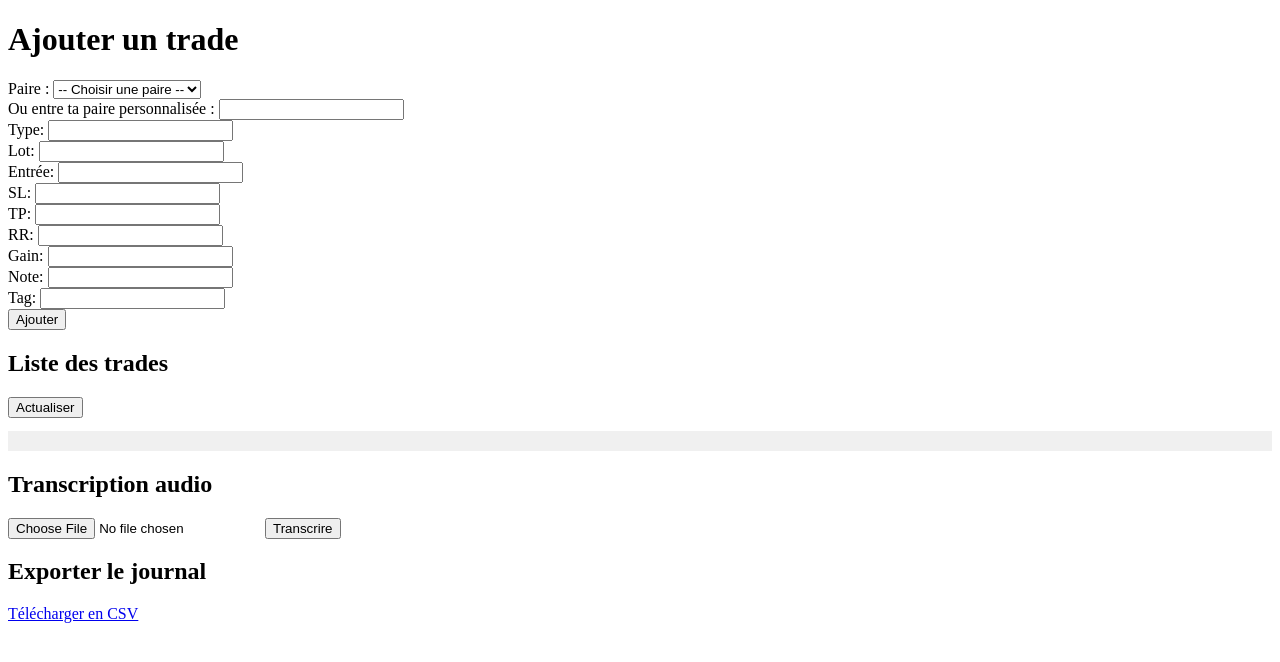
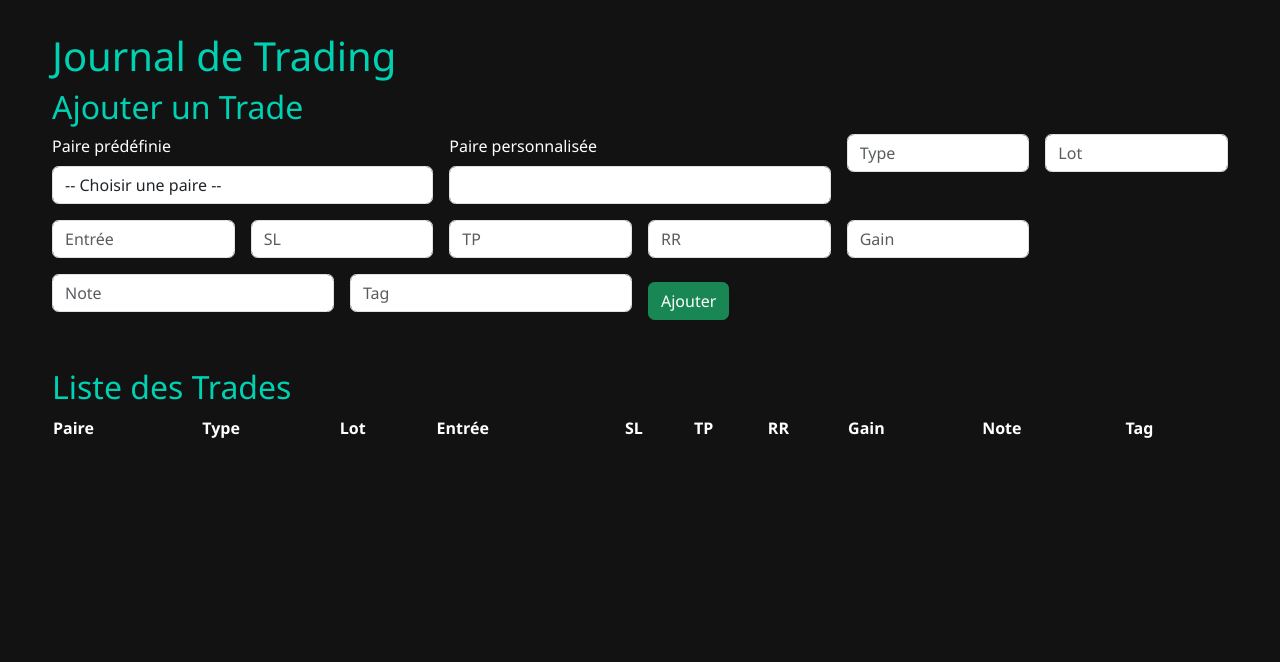
Before and after one commit to Yllen34/MindTraderPro, a Flask app: page /api/test-journal in a window 1280 px wide. Shown: the top 662 px of the page. Run offline with Flask 3, Linux system fonts and the light colour scheme; lists and menus that the app fills with data are empty; some libraries are stand-ins or nearby versions.

Commit message:
Update journal_tester.html

```diff
--- a/backend/templates/journal_tester.html
+++ b/backend/templates/journal_tester.html
@@ -2,13 +2,47 @@
 <html lang="fr">
 <head>
     <meta charset="UTF-8">
-    <title>Journal de Trading - Test</title>
+    <title>Journal de Trading - Interface Avancée</title>
+    <link rel="stylesheet" href="https://cdn.datatables.net/1.13.6/css/jquery.dataTables.min.css">
+    <link rel="stylesheet" href="https://cdn.jsdelivr.net/npm/bootstrap@5.3.3/dist/css/bootstrap.min.css">
+    <style>
+        body {
+            background-color: #121212;
+            color: #fff;
+            padding: 2rem;
+            font-family: 'Segoe UI', sans-serif;
+        }
+        .form-control, .btn {
+            border-radius: 0.4rem;
+        }
+        .container {
+            max-width: 1200px;
+            margin: auto;
+        }
+        h1, h2 {
+            color: #00d1b2;
+        }
+        table.dataTable {
+            background-color: #1f1f1f;
+            color: white;
+        }
+        label, input, select {
+            color: white;
+        }
+        .dataTables_wrapper .dataTables_filter input {
+            color: black;
+        }
+    </style>
 </head>
 <body>
-    <h1>Ajouter un trade</h1>
-    <form id="tradeForm" onsubmit="submitTrade(event)">
-        <label>Paire :
-            <select id="presetPairs" onchange="updateCustomPair(this.value)">
+<div class="container">
+    <h1>Journal de Trading</h1>
+
+    <h2>Ajouter un Trade</h2>
+    <form id="tradeForm" class="row g-3" onsubmit="submitTrade(event)">
+        <div class="col-md-4">
+            <label for="presetPairs" class="form-label">Paire prédéfinie</label>
+            <select class="form-control" id="presetPairs" onchange="updateCustomPair(this.value)">
                 <option value="">-- Choisir une paire --</option>
                 <option value="EURUSD">EURUSD</option>
                 <option value="GBPUSD">GBPUSD</option>
@@ -19,37 +53,38 @@
                 <option value="BTCUSD">BTCUSD</option>
                 <option value="ETHUSD">ETHUSD</option>
             </select>
-        </label><br>
-        <label>Ou entre ta paire personnalisée :
-            <input type="text" id="customPair" oninput="updateCustomPair(this.value)">
-        </label><br>
+        </div>
+        <div class="col-md-4">
+            <label for="customPair" class="form-label">Paire personnalisée</label>
+            <input type="text" class="form-control" id="customPair" oninput="updateCustomPair(this.value)">
+        </div>
         <input type="hidden" id="paire" required>
 
-        <label>Type: <input type="text" id="type" required></label><br>
-        <label>Lot: <input type="number" step="0.01" id="lot" required></label><br>
-        <label>Entrée: <input type="number" step="0.01" id="entry" required></label><br>
-        <label>SL: <input type="number" step="0.01" id="sl" required></label><br>
-        <label>TP: <input type="number" step="0.01" id="tp" required></label><br>
-        <label>RR: <input type="number" step="0.01" id="rr" required></label><br>
-        <label>Gain: <input type="number" step="0.01" id="gain" required></label><br>
-        <label>Note: <input type="text" id="note"></label><br>
-        <label>Tag: <input type="text" id="tag"></label><br>
-        <button type="submit">Ajouter</button>
+        <div class="col-md-2"><input type="text" class="form-control" id="type" placeholder="Type" required></div>
+        <div class="col-md-2"><input type="number" step="0.01" class="form-control" id="lot" placeholder="Lot" required></div>
+        <div class="col-md-2"><input type="number" step="0.01" class="form-control" id="entry" placeholder="Entrée" required></div>
+        <div class="col-md-2"><input type="number" step="0.01" class="form-control" id="sl" placeholder="SL" required></div>
+        <div class="col-md-2"><input type="number" step="0.01" class="form-control" id="tp" placeholder="TP" required></div>
+        <div class="col-md-2"><input type="number" step="0.01" class="form-control" id="rr" placeholder="RR" required></div>
+        <div class="col-md-2"><input type="number" step="0.01" class="form-control" id="gain" placeholder="Gain" required></div>
+        <div class="col-md-3"><input type="text" class="form-control" id="note" placeholder="Note"></div>
+        <div class="col-md-3"><input type="text" class="form-control" id="tag" placeholder="Tag"></div>
+        <div class="col-md-2"><button type="submit" class="btn btn-success mt-2">Ajouter</button></div>
     </form>
 
-    <h2>Liste des trades</h2>
-    <button onclick="fetchTrades()">Actualiser</button>
-    <pre id="tradesOutput" style="background:#f0f0f0; padding:10px;"></pre>
+    <h2 class="mt-5">Liste des Trades</h2>
+    <table id="tradesTable" class="display nowrap" style="width:100%">
+        <thead>
+        <tr>
+            <th>Paire</th><th>Type</th><th>Lot</th><th>Entrée</th><th>SL</th><th>TP</th><th>RR</th><th>Gain</th><th>Note</th><th>Tag</th>
+        </tr>
+        </thead>
+        <tbody id="tradesBody"></tbody>
+    </table>
+</div>
 
-    <h2>Transcription audio</h2>
-    <form action="/api/journal/transcription" method="post" enctype="multipart/form-data">
-        <input type="file" name="audio" accept="audio/*,video/mp4" required>
-        <button type="submit">Transcrire</button>
-    </form>
-
-    <h2>Exporter le journal</h2>
-    <a href="/api/journal/export" target="_blank">Télécharger en CSV</a>
-
+<script src="https://code.jquery.com/jquery-3.7.1.min.js"></script>
+<script src="https://cdn.datatables.net/1.13.6/js/jquery.dataTables.min.js"></script>
 <script>
     function updateCustomPair(value) {
         document.getElementById("paire").value = value.toUpperCase();
@@ -75,17 +110,28 @@
             body: JSON.stringify(data)
         }).then(response => response.json()).then(data => {
             alert("Trade ajouté !");
-                fetchTrades();
+            loadTrades();
         });
     }
 
-        function fetchTrades() {
+    function loadTrades() {
         fetch("/api/journal")
             .then(response => response.json())
             .then(data => {
-                    document.getElementById("tradesOutput").textContent = JSON.stringify(data, null, 2);
+                let body = '';
+                data.forEach(t => {
+                    body += `<tr>
+                        <td>${t.paire}</td><td>${t.type}</td><td>${t.lot}</td><td>${t.entry}</td>
+                        <td>${t.sl}</td><td>${t.tp}</td><td>${t.rr}</td><td>${t.gain}</td>
+                        <td>${t.note}</td><td>${t.tag}</td>
+                    </tr>`;
+                });
+                document.getElementById("tradesBody").innerHTML = body;
+                $('#tradesTable').DataTable();
             });
     }
+
+    window.onload = loadTrades;
 </script>
 </body>
 </html>
```
Lines whose indentation alone changed are shown as unchanged.
